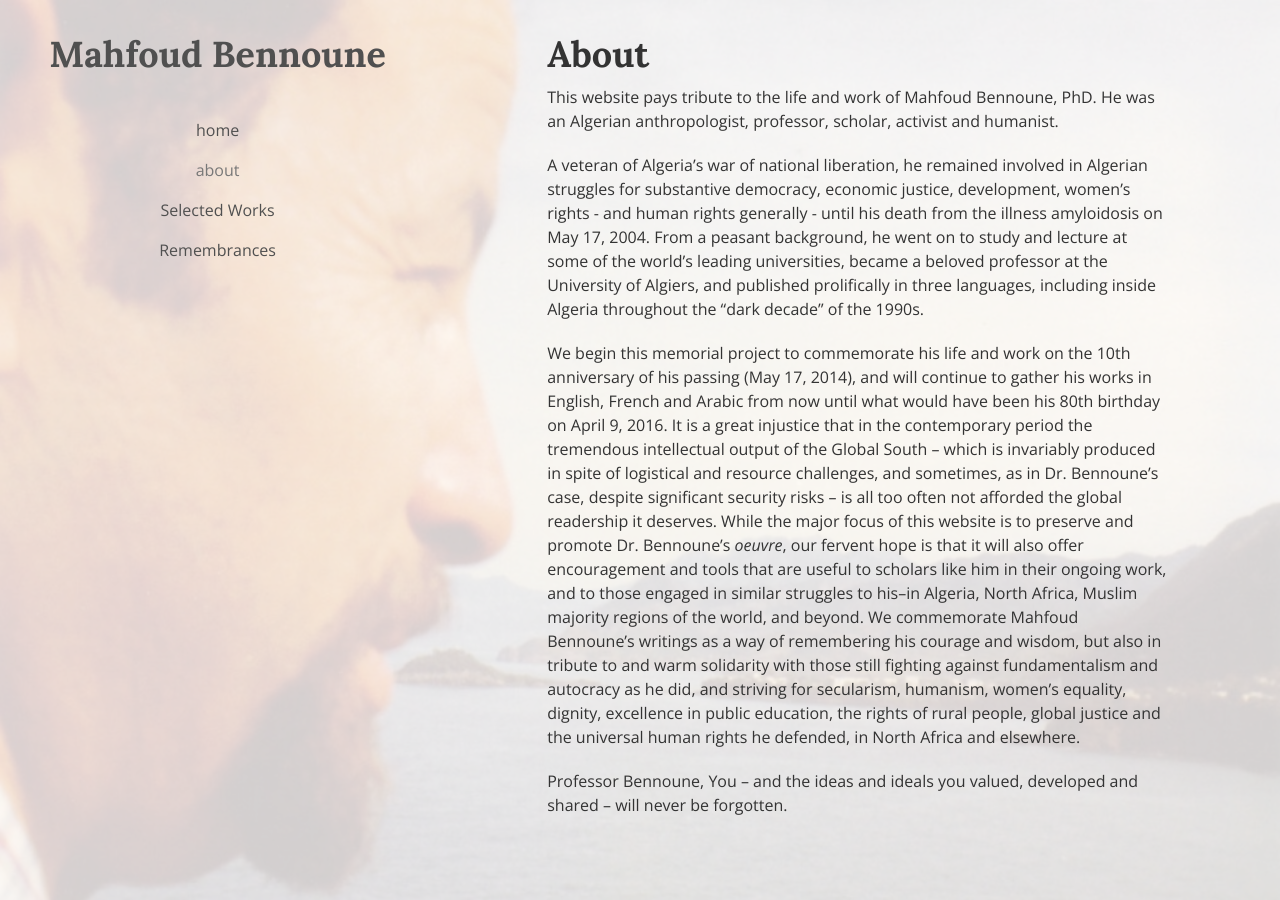
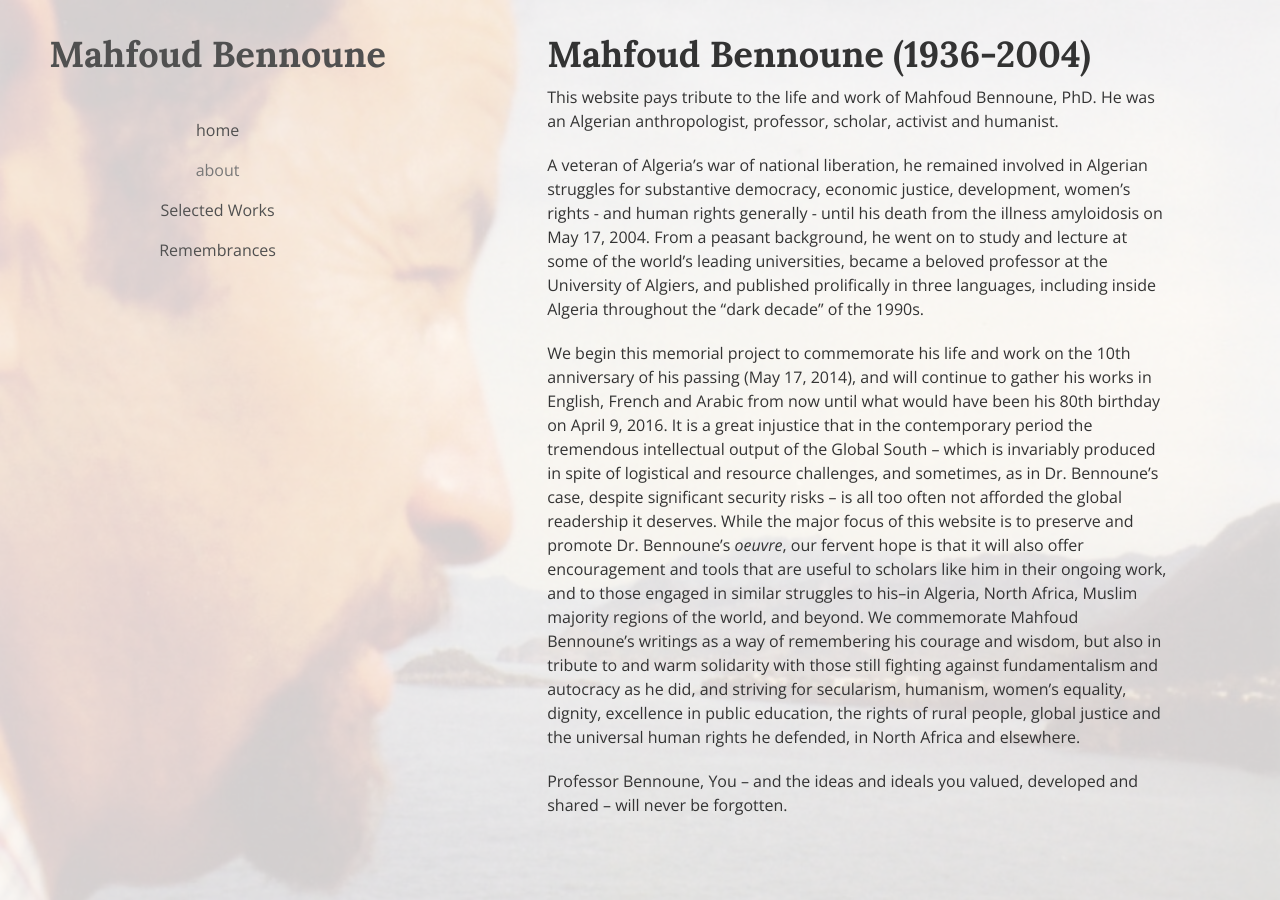
Before and after one commit to sonnetmedia/mahfoudbennoune.com, a Jekyll site: the page built from _pages/about.md, in a window 1280 px wide. Built offline with Jekyll 4.4.1, drawn with Linux system fonts in a browser that asks for light colours; nearby versions of some CDN libraries.

Commit message:
add about -fr

```diff
--- a/_pages/about.md
+++ b/_pages/about.md
@@ -1,12 +1,11 @@
 ---
 layout: page
-title: About
+title: Mahfoud Bennoune (1936-2004)
 permalink: /about/
 class: dev
 published: true
 sharing: false
 ---
-
 This website pays tribute to the life and work of Mahfoud Bennoune, PhD.  He was an Algerian anthropologist, professor, scholar, activist and humanist.
 
 A veteran of Algeria’s war of national liberation, he remained involved in Algerian struggles for substantive democracy, economic justice, development, women’s rights - and human rights generally - until his death from the illness amyloidosis on May 17, 2004.  From a peasant background, he went on to study and lecture at some of the world’s leading universities, became a beloved professor at the University of Algiers, and published prolifically in three languages, including inside Algeria throughout the “dark decade” of the 1990s.
```
